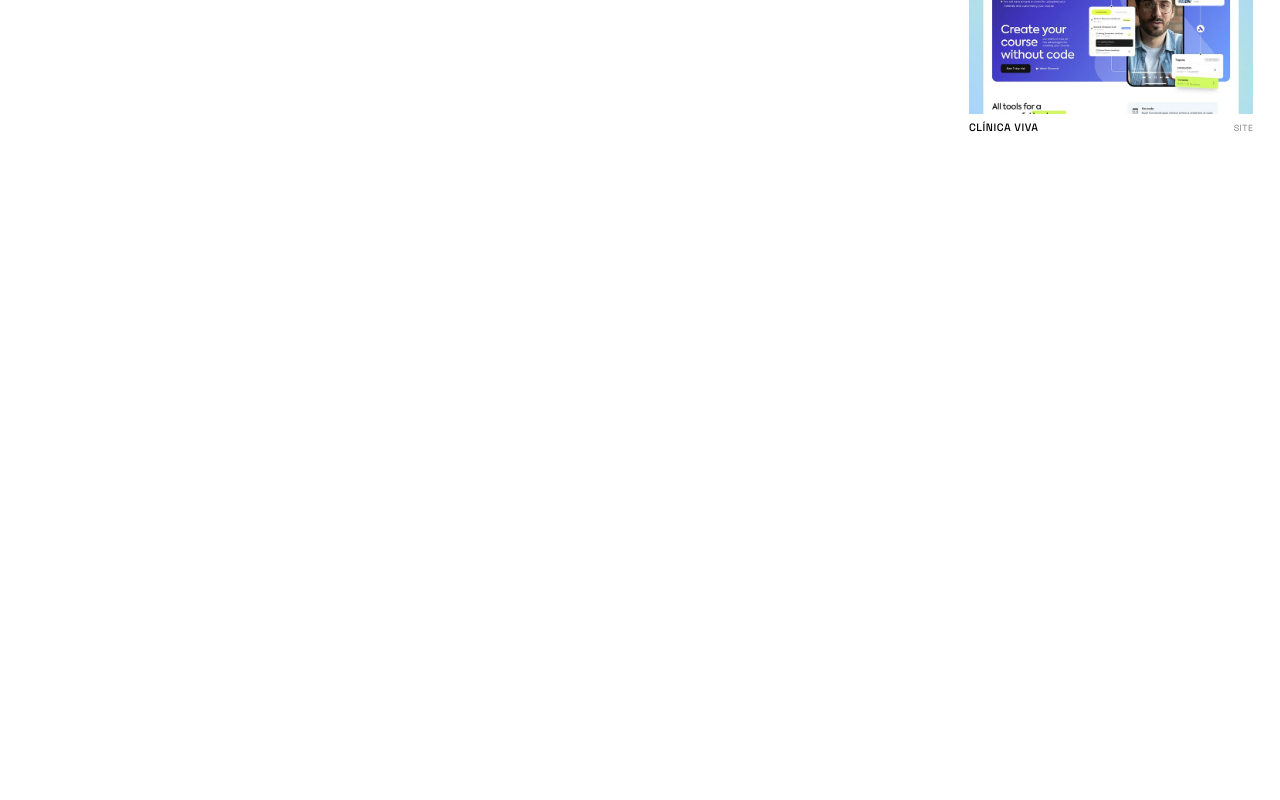
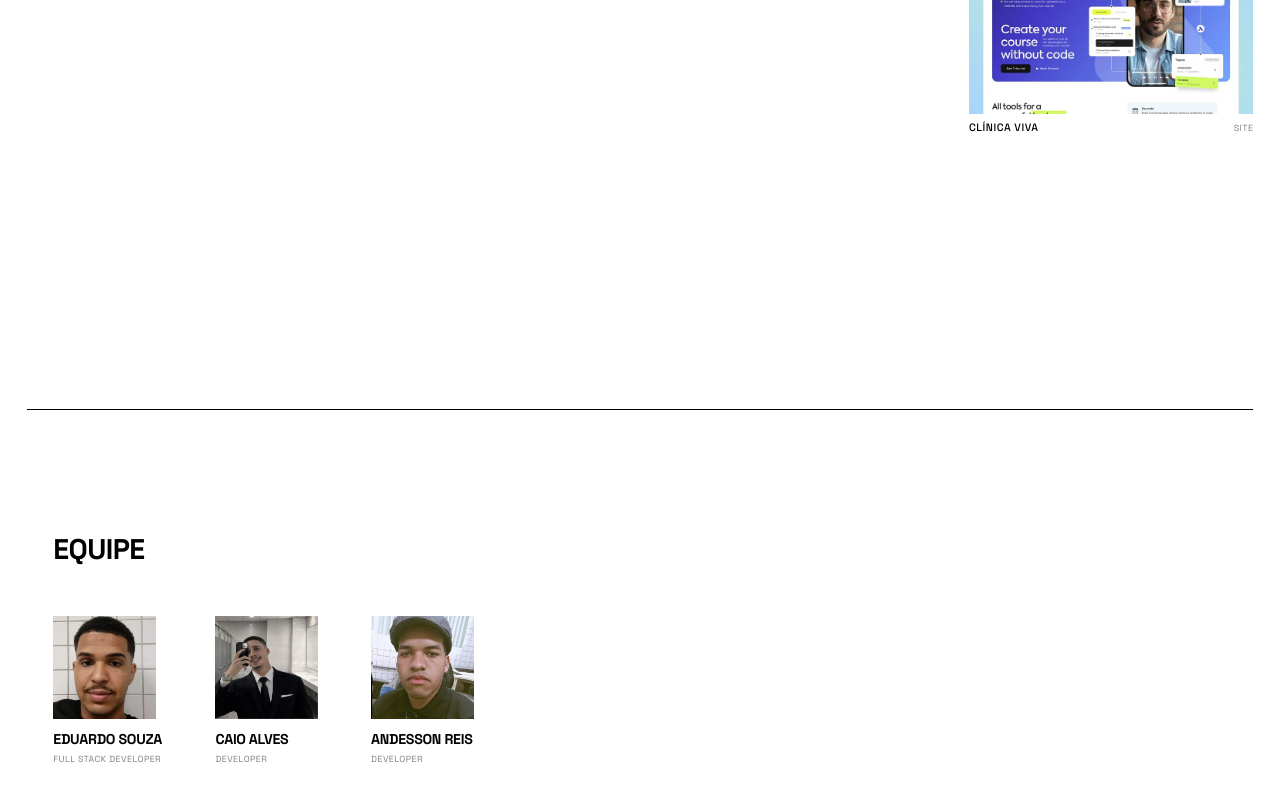
Before and after one commit to DevEduardoSouza/genus-landing, a Next.js app: page / in a window 1280 px wide. Shown: the part 5927-6727 px from the top of the page. Before the commit the page ends 6461 px from the top, so only its background shows below. Built offline with nearby package versions, Linux system fonts and the light colour scheme.

Commit message:
feat: add team section at end of home gallery
Show team members with small photos, names, and roles at the bottom
of the home page scroll. Links to LinkedIn profiles. Responsive layout.

Co-Authored-By: Claude Opus 4.6 <noreply@anthropic.com>

```diff
--- a/components/home-gallery.tsx
+++ b/components/home-gallery.tsx
@@ -161,6 +161,34 @@ export default function HomeGallery() {
         </div>
 
         <div className="home__spacer" />
+
+        {/* Team */}
+        <div className="home__team">
+          <h2 className="home__team-title">Equipe</h2>
+          <div className="home__team-grid">
+            <a href="https://linkedin.com/in/eduardo-souza-dev" target="_blank" rel="noopener noreferrer" className="home__team-member">
+              <div className="home__team-photo">
+                <img src="/team/eduardo.jpeg" alt="Eduardo Souza" />
+              </div>
+              <span className="home__team-name">Eduardo Souza</span>
+              <span className="home__team-role">Full Stack Developer</span>
+            </a>
+            <a href="https://linkedin.com/in/caioalves14" target="_blank" rel="noopener noreferrer" className="home__team-member">
+              <div className="home__team-photo">
+                <img src="/team/caiojpeg.jpeg" alt="Caio Alves" />
+              </div>
+              <span className="home__team-name">Caio Alves</span>
+              <span className="home__team-role">Developer</span>
+            </a>
+            <a href="https://linkedin.com/in/andesson-reis" target="_blank" rel="noopener noreferrer" className="home__team-member">
+              <div className="home__team-photo">
+                <img src="/team/andesson.jpeg" alt="Andesson Reis" />
+              </div>
+              <span className="home__team-name">Andesson Reis</span>
+              <span className="home__team-role">Developer</span>
+            </a>
+          </div>
+        </div>
       </div>
     </>
   );
--- a/styles/home.css
+++ b/styles/home.css
@@ -132,6 +132,58 @@
   50% { transform: translateY(-8px); }
 }
 
+/* ===== HOME TEAM ===== */
+.home__team {
+  padding: var(--space-4xl) var(--space-lg) 0;
+  border-top: 1px solid #000000;
+  margin: 0 var(--space-lg);
+}
+
+.home__team-title {
+  font-size: var(--text-2xl);
+  font-weight: 700;
+  letter-spacing: -0.02em;
+  margin-bottom: var(--space-2xl);
+}
+
+.home__team-grid {
+  display: flex;
+  gap: var(--space-2xl);
+}
+
+.home__team-member {
+  display: flex;
+  flex-direction: column;
+}
+
+.home__team-photo {
+  width: 8vw;
+  aspect-ratio: 1 / 1;
+  overflow: hidden;
+  margin-bottom: var(--space-sm);
+  background: #f0f0f0;
+}
+
+.home__team-photo img {
+  width: 100%;
+  height: 100%;
+  object-fit: cover;
+}
+
+.home__team-name {
+  font-size: var(--text-md);
+  font-weight: 700;
+  letter-spacing: -0.02em;
+}
+
+.home__team-role {
+  font-size: var(--text-xs);
+  font-weight: 400;
+  letter-spacing: 0.05em;
+  opacity: 0.5;
+  margin-top: var(--space-xs);
+}
+
 /* ===== SPACER ROWS ===== */
 .home__spacer {
   height: 30vh;
@@ -169,6 +221,20 @@
     align-items: flex-start;
     padding: 0 var(--space-md);
   }
+
+  .home__team {
+    margin: 0 var(--space-md);
+    padding: var(--space-2xl) var(--space-md) 0;
+  }
+
+  .home__team-grid {
+    flex-direction: column;
+    gap: var(--space-xl);
+  }
+
+  .home__team-photo {
+    width: 20vw;
+  }
 }
 
 /* Small phone */
```
